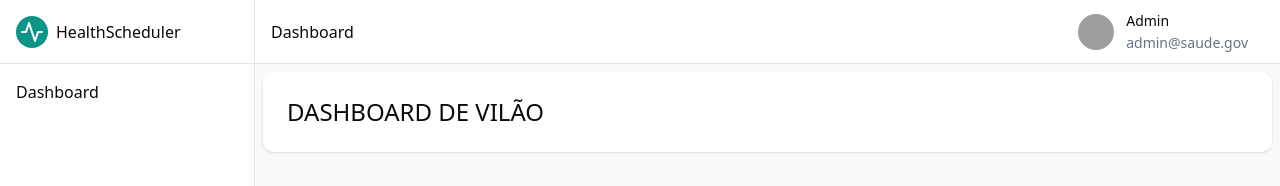
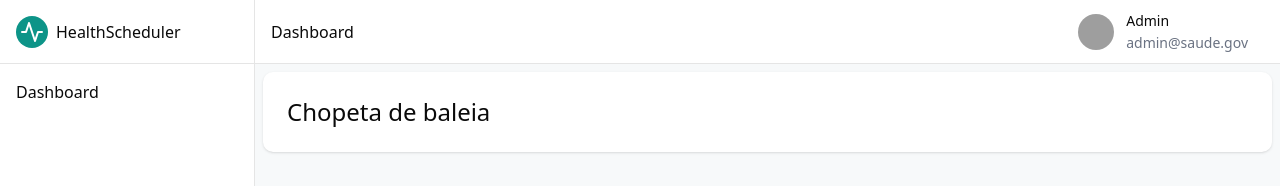
Before and after one commit to AnthonyRichardD/tamus-dashboard-front, a React (Vite) app: page /dashboard in a window 1280 px wide. Shown: the top 186 px of the page. Built offline with nearby package versions, Linux system fonts and the light colour scheme; grey boxes are pictures that could not be loaded.

Commit message:
Test de regra da branch

```diff
--- a/src/pages/Dashboard.tsx
+++ b/src/pages/Dashboard.tsx
@@ -1,7 +1,7 @@
 export default function Dashboard() {
   return (
     <div className="bg-white p-6 rounded-lg shadow">
-      <h1 className="text-2xl">DASHBOARD DE VILÃO</h1>
+      <h1 className="text-2xl">Chopeta de baleia</h1>
     </div>
   );
 }
```
